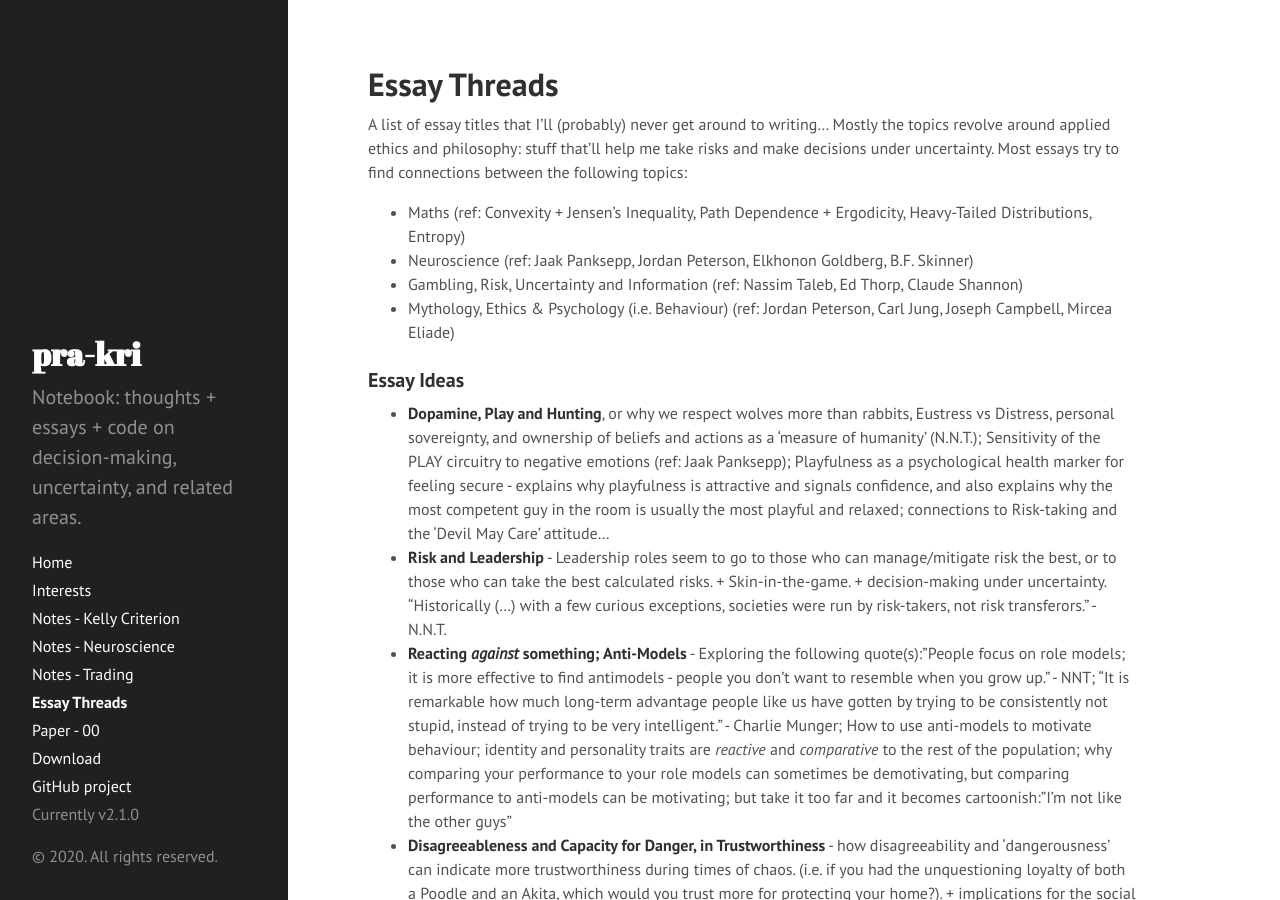
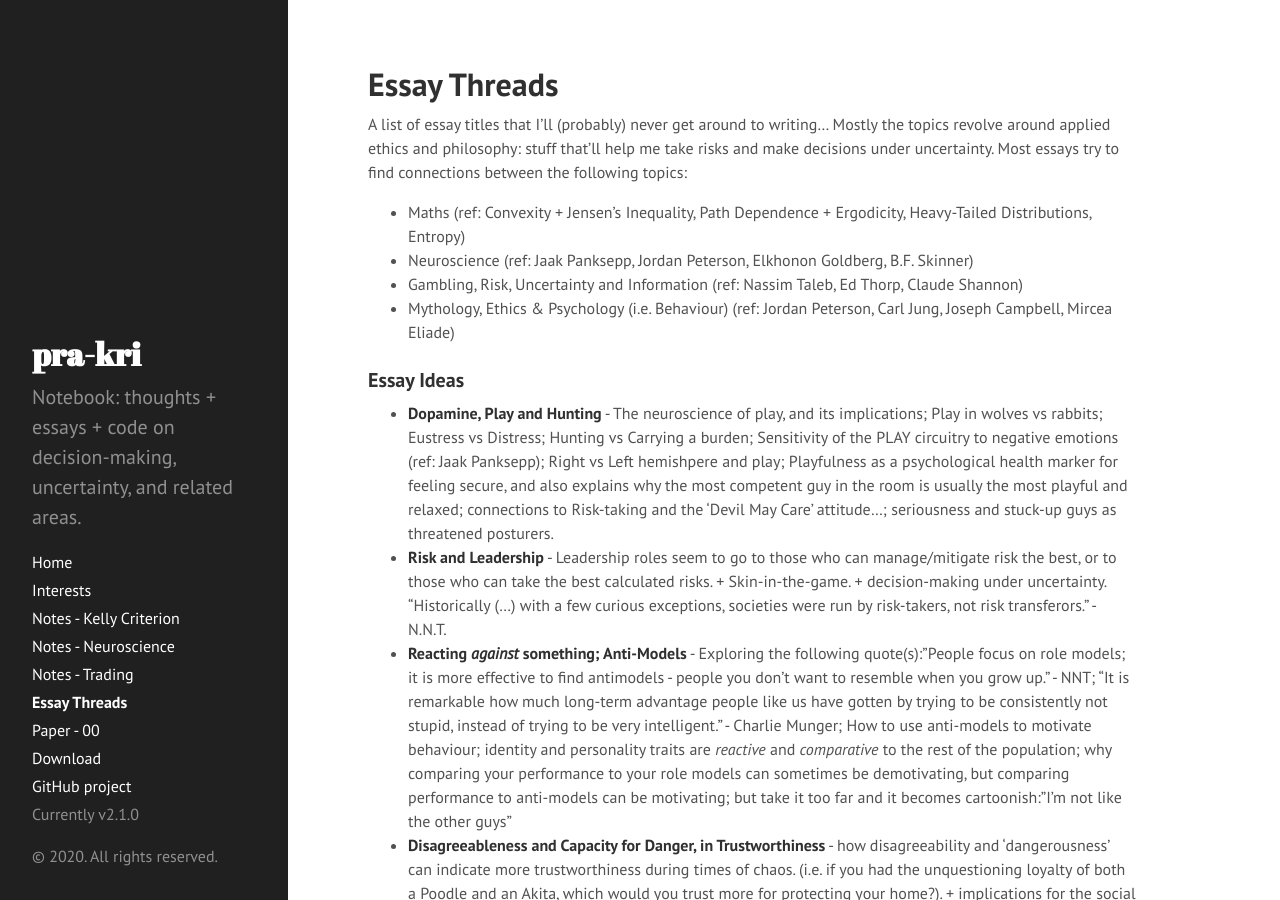
Before and after one commit to pra-kri/pra-kri.github.io, a Jekyll site: the page built from essay_threads.md, in a window 1280 px wide and 900 px high. Built offline with Jekyll 4.4.1, drawn with Linux system fonts in a browser that asks for light colours; some of the changed text lies outside the part shown.

Commit message:
Update essay_threads.md

```diff
--- a/essay_threads.md
+++ b/essay_threads.md
@@ -14,7 +14,7 @@ Most essays try to find connections between the following topics:
 
 ### Essay Ideas
 
-* **Dopamine, Play and Hunting**, or why we respect wolves more than rabbits, Eustress vs Distress, personal sovereignty, and ownership of beliefs and actions as a 'measure of humanity' (N.N.T.); Sensitivity of the PLAY circuitry to negative emotions (ref: Jaak Panksepp); Playfulness as a psychological health marker for feeling secure - explains why playfulness is attractive and signals confidence, and also explains why the most competent guy in the room is usually the most playful and relaxed; connections to Risk-taking and the 'Devil May Care' attitude...
+* **Dopamine, Play and Hunting** - The neuroscience of play, and its implications; Play in wolves vs rabbits; Eustress vs Distress; Hunting vs Carrying a burden; Sensitivity of the PLAY circuitry to negative emotions (ref: Jaak Panksepp); Right vs Left hemishpere and play; Playfulness as a psychological health marker for feeling secure, and also explains why the most competent guy in the room is usually the most playful and relaxed; connections to Risk-taking and the 'Devil May Care' attitude...; seriousness and stuck-up guys as threatened posturers.
 * **Risk and Leadership** - Leadership roles seem to go to those who can manage/mitigate risk the best, or to those who can take the best calculated risks. + Skin-in-the-game. + decision-making under uncertainty. "Historically (...) with a few curious exceptions, societies were run by risk-takers, not risk transferors." - N.N.T.
 * **Reacting *against* something; Anti-Models** - Exploring the following quote(s):"People focus on role models; it is more effective to find antimodels - people you don't want to resemble when you grow up." - NNT; "It is remarkable how much long-term advantage people like us have gotten by trying to be consistently not stupid, instead of trying to be very intelligent." - Charlie Munger; How to use anti-models to motivate behaviour; identity and personality traits are *reactive* and *comparative* to the rest of the population; why comparing your performance to your role models can sometimes be demotivating, but comparing performance to anti-models can be motivating; but take it too far and it becomes cartoonish:"I'm not like the other guys"
 * **Disagreeableness and Capacity for Danger, in Trustworthiness** - how disagreeability and 'dangerousness' can indicate more trustworthiness during times of chaos. (i.e. if you had the unquestioning loyalty of both a Poodle and an Akita, which would you trust more for protecting your home?). + implications for the social world (i.e. why 'Nice Guys', the human equivalent of a poodle, never seem to inspire real trust, regardless of how nice and loyal they seem.)
```
Also changed, not shown: other parts of essay_threads.md (+1 -1 lines).
